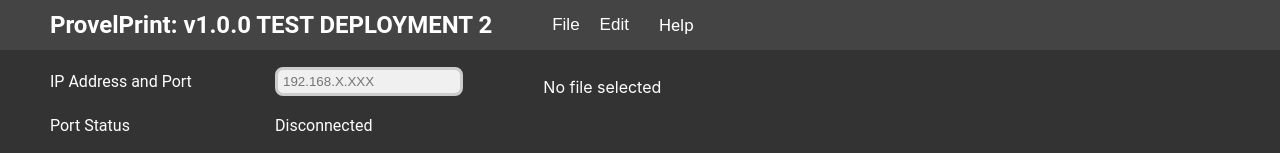
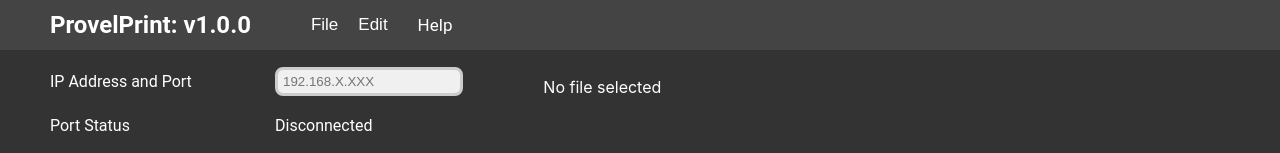
Before and after one commit to andrewgremlich/socket-print, a website built with Vite: page index.html in a window 1280 px wide. Shown: the top 153 px of the page. Built offline with nearby package versions, Linux system fonts and the light colour scheme; some packages are replaced by stand-ins of ours.

Commit message:
cleaning up test

```diff
--- a/index.html
+++ b/index.html
@@ -21,7 +21,7 @@
 <body>
     <main>
         <nav id="menuBar">
-            <h1>ProvelPrint: v1.0.0 TEST DEPLOYMENT 2</h1>
+            <h1>ProvelPrint: v1.0.0</h1>
 
             <div class="menuBarButtonContainer">
                 <button class="menuBarButton">File</button>
```
